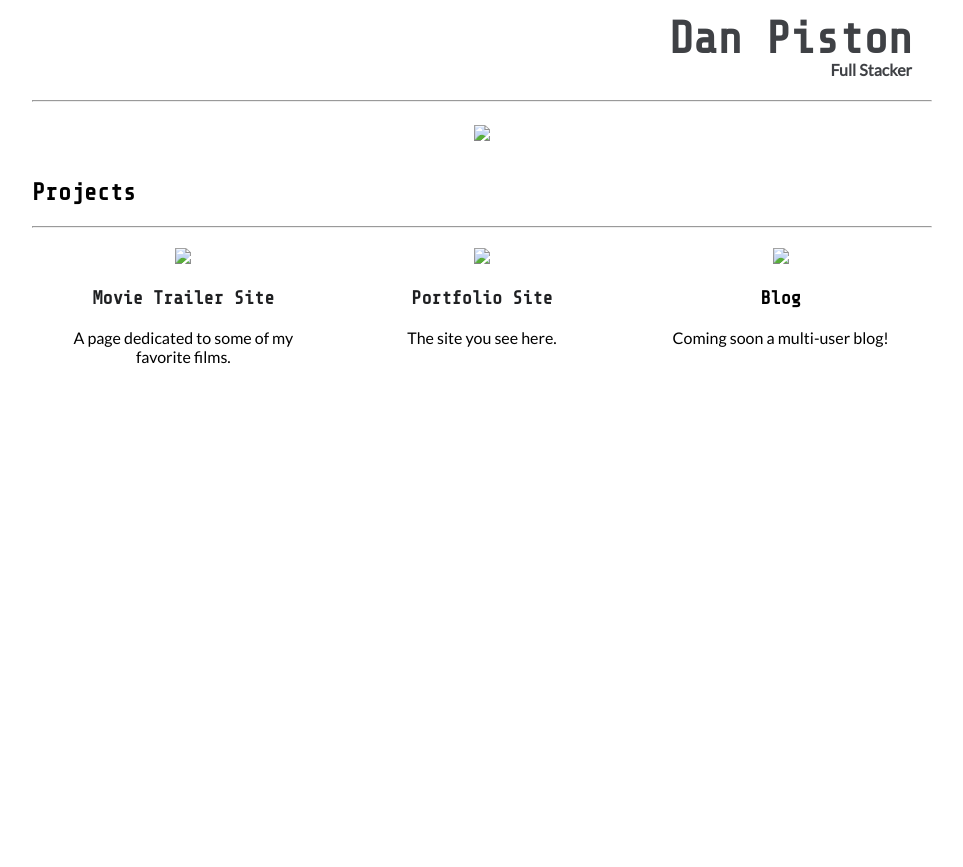
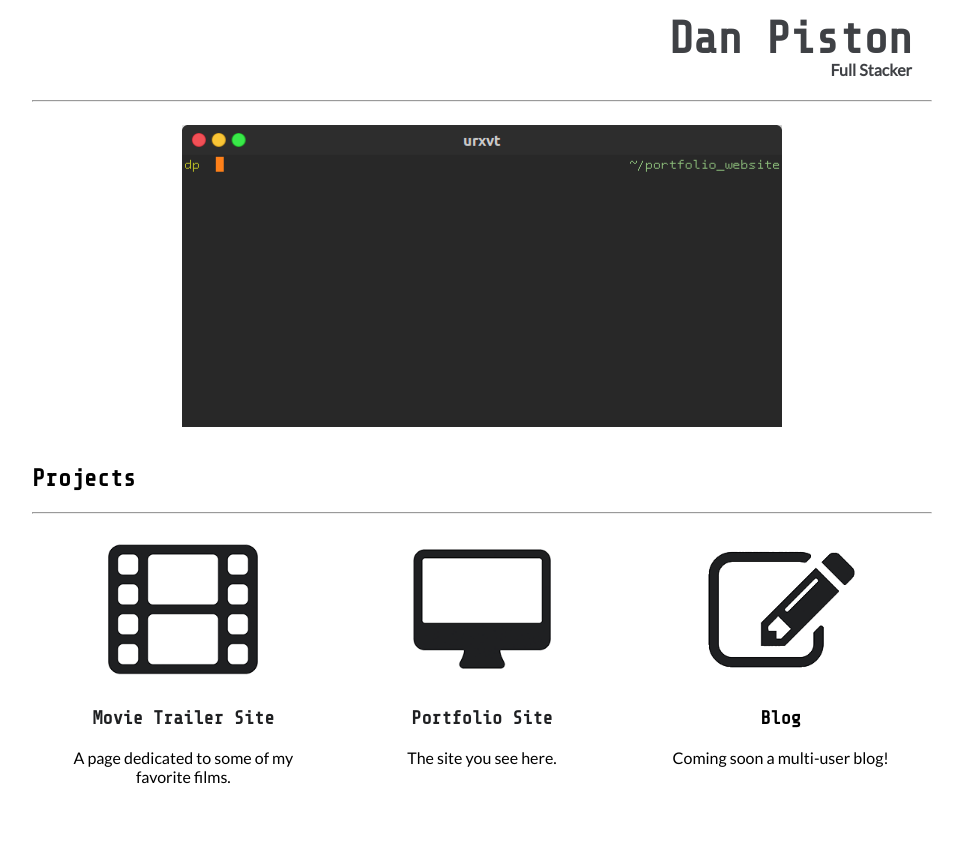
Before and after one commit to DanPiston/portfolio_website, a website: page index.html in a window 1280 px wide. Shown: the whole page, without its empty margins (158-1121 px from the left). Before the commit the page ends 800 px from the top, so only its background shows below. Drawn offline with nearby package versions, Linux system fonts and the light colour scheme; the site is published under a folder, as on GitHub Pages, so addresses that start at the root find nothing; a web font is replaced by a local one.

Commit message:
styling changes and removed img char

```diff
--- a/css/main.css
+++ b/css/main.css
@@ -4,6 +4,7 @@
 [class*="iconicstroke-"]:before {
   font-family: 'IconicStroke', sans-serif;
 }
+
 /* brandico */
 [class*="brandico-"]:before {
   font-family: 'brandico', sans-serif;
--- a/index.html
+++ b/index.html
@@ -15,8 +15,8 @@
                     <span class="iconicstroke-bolt"></span>
                 </div>
                 <div class="header_text">
-                <h1>Dan Piston</h1>
-                <h4>Full Stacker</h4>
+                    <h1>Dan Piston</h1>
+                    <h4>Full Stacker</h4>
                 </div>
             </div>
           <div class="hr_container">
@@ -24,7 +24,7 @@
           </div>
         </header>
         <div class="img_block ">
-            <img src="/img/term_pic.png">
+            <img src="img/term_pic.png" alt="Picture of terminal">
         </div>
         <div class="project_title">
             <h2>Projects</h2>
@@ -32,25 +32,25 @@
         </div>
         <div class="projects">
             <div class="project">
-                <a href="https://github.com/DanPiston/movie_website"><img src="/img/movie.png"></a>
+                <a href="https://github.com/DanPiston/movie_website"><img src="img/movie.png" alt="Movie icon"></a>
                 <a href="https://github.com/DanPiston/movie_website"><h3>Movie Trailer Site</h3></a>
                 <p>A page dedicated to some of my favorite films.</p>
             </div>
             <div class="project">
-                <a href="https://github.com/DanPiston/portfolio_website"><img src="/img/port_site.png"></a>
+                <a href="https://github.com/DanPiston/portfolio_website"><img src="img/port_site.png" alt="Desktop icon"></a>
                 <a href="https://github.com/DanPiston/portfolio_website"><h3>Portfolio Site</h3></a>
                 <p>The site you see here.</p>
             </div>
             <div class="project">
-                <img src="/img/blog.png">
+                <img src="img/blog.png" alt="Blog icon">
                 <h3>Blog</h3>
                 <p>Coming soon a multi-user blog!</p>
             </div>
         </div>
         <footer>
             <ul>
-                <a href="http://www.github.com/DanPiston"><li class="brandico-github"></li></a>
-                <a href="https://twitter.com/Dan_Piston"><li class="brandico-twitter-bird"></li></a>
+                <li><a class="brandico-github" href="http://www.github.com/DanPiston"></a></li>
+                <li><a class="brandico-twitter-bird" href="https://twitter.com/Dan_Piston"></a></li>
             </ul>
         </footer>
 
```
